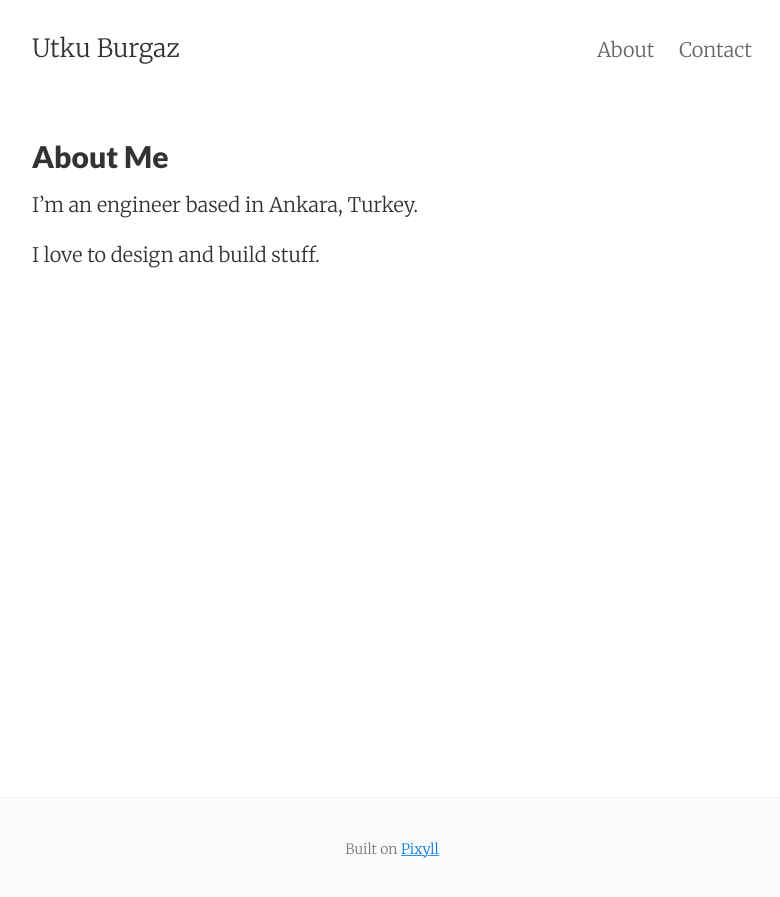
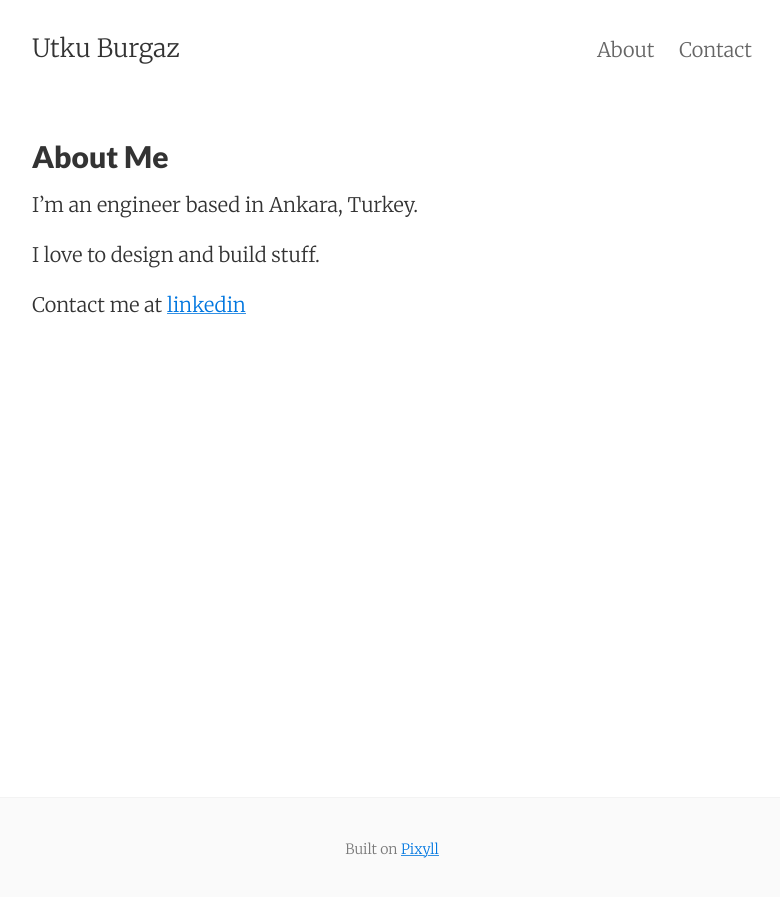
Before and after one commit to utkuburgaz/utkuburgaz.github.io, a Jekyll site: the page built from about.md, in a window 1280 px wide. Shown: the top 897 px of the page, without its empty margins (248-1028 px from the left). Built offline with Jekyll 4.4.1, drawn with Linux system fonts in a browser that asks for light colours.

Commit message:
Update about.md

```diff
--- a/about.md
+++ b/about.md
@@ -8,3 +8,5 @@ permalink: /about/
 I'm an engineer based in Ankara, Turkey.
 
 I love to design and build stuff.
+
+Contact me at [linkedin](https://tr.linkedin.com/in/utkuburgaz)
```
